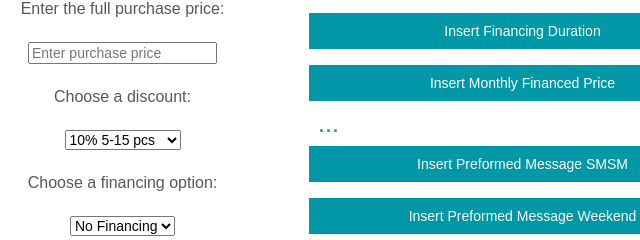
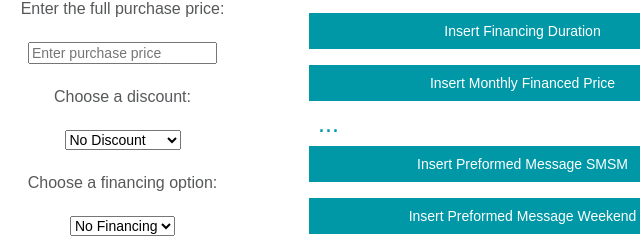
Before and after one commit to cnan00/-3Sac, a plain HTML site: page index.html in a window 1280 px wide. Shown: the part 155-395 px from the top of the page, 284-924 px from the left. Drawn offline with Linux system fonts and the light colour scheme.

Commit message:
Update index.html

```diff
--- a/index.html
+++ b/index.html
@@ -102,11 +102,12 @@
 
             <p>Choose a discount:</p>
             <select id="discount">
+                <option value="0">No Discount</option>
                 <option value="0.1">10% 5-15 pcs</option>
                 <option value="0.15">15% 16-25 pcs</option>
-                <option value="0.2">20% 16+ pcs    </option>
-                <option value="0.15">15% Weekend    </option>
-                <option value="0.25">25% Weekend    </option>
+                <option value="0.2">20% 16+ pcs</option>
+                <option value="0.15">15% Weekend</option>
+                <option value="0.25">25% Weekend</option>
             </select>
 
             <p>Choose a financing option:</p>
```
